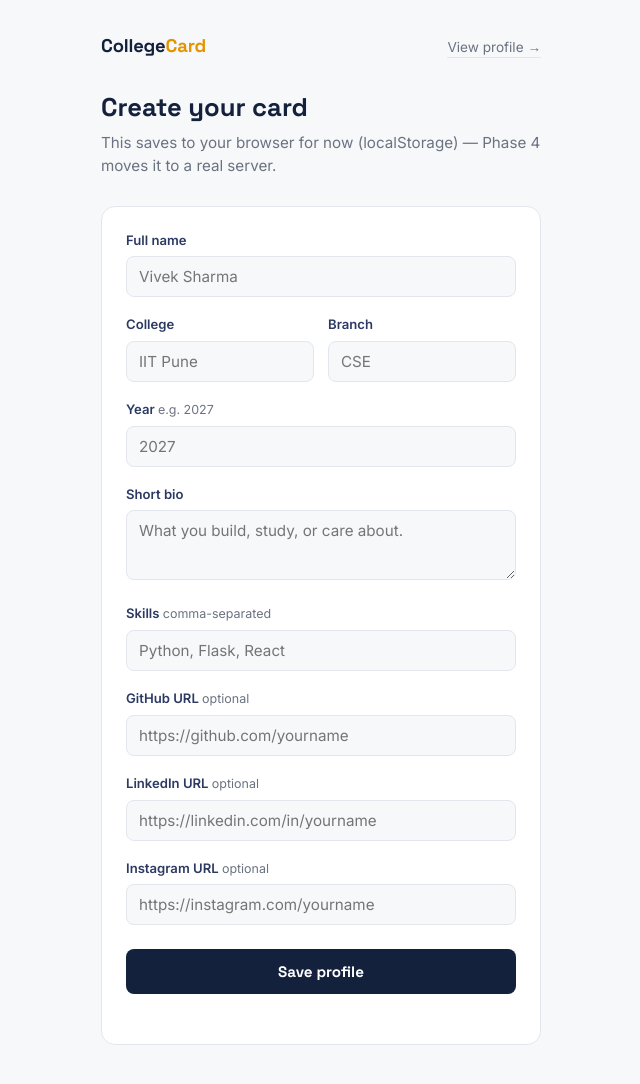
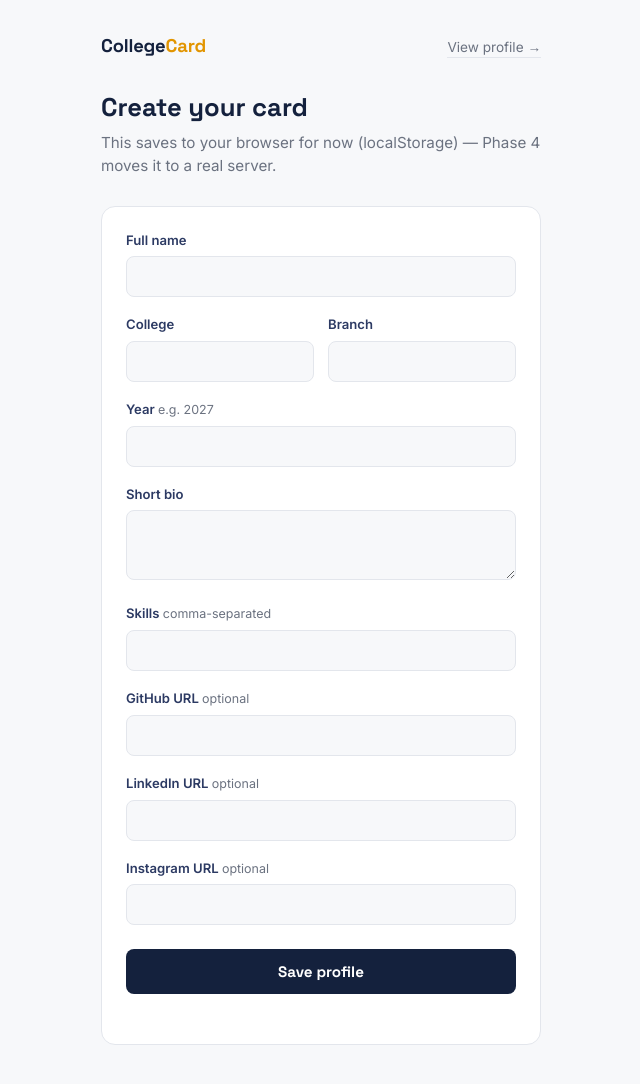
Before and after one commit to quietbuildervivek/DIGI-CARD, a plain HTML site: page create-profile.html in a window 1280 px wide. Shown: the whole page, without its empty margins (319-959 px from the left). Drawn offline with Linux system fonts and the light colour scheme; files that its build step writes are made by us from their sources; files whose address does not match are found by name.

Commit message:
Add files via upload

```diff
--- a/create-profile.html
+++ b/create-profile.html
@@ -22,48 +22,48 @@
   <form class="card-form" id="profileForm">
     <div class="field">
       <label for="name">Full name</label>
-      <input type="text" id="name" required placeholder="Vivek Sharma">
+      <input type="text" id="name" required >
     </div>
 
     <div class="row-2">
       <div class="field">
         <label for="college">College</label>
-        <input type="text" id="college" required placeholder="IIT Pune">
+        <input type="text" id="college" required >
       </div>
       <div class="field">
         <label for="branch">Branch</label>
-        <input type="text" id="branch" required placeholder="CSE">
+        <input type="text" id="branch" required >
       </div>
     </div>
 
     <div class="field">
       <label for="year">Year <span class="hint">e.g. 2027</span></label>
-      <input type="text" id="year" required placeholder="2027">
+      <input type="text" id="year" required >
     </div>
 
     <div class="field">
       <label for="bio">Short bio</label>
-      <textarea id="bio" maxlength="160" placeholder="What you build, study, or care about."></textarea>
+      <textarea id="bio" maxlength="160"></textarea>
     </div>
 
     <div class="field">
       <label for="skills">Skills <span class="hint">comma-separated</span></label>
-      <input type="text" id="skills" placeholder="Python, Flask, React">
+      <input type="text" id="skills" >
     </div>
 
     <div class="field">
       <label for="github">GitHub URL <span class="hint">optional</span></label>
-      <input type="url" id="github" placeholder="https://github.com/yourname">
+      <input type="url" id="github" >
     </div>
 
     <div class="field">
       <label for="linkedin">LinkedIn URL <span class="hint">optional</span></label>
-      <input type="url" id="linkedin" placeholder="https://linkedin.com/in/yourname">
+      <input type="url" id="linkedin" >
     </div>
 
     <div class="field">
       <label for="instagram">Instagram URL <span class="hint">optional</span></label>
-      <input type="url" id="instagram" placeholder="https://instagram.com/yourname">
+      <input type="url" id="instagram" >
     </div>
 
     <button type="submit" class="primary" id="submitBtn">Save profile</button>
```
Also changed, not shown: new feture.txt (added), over view .txt (added).
